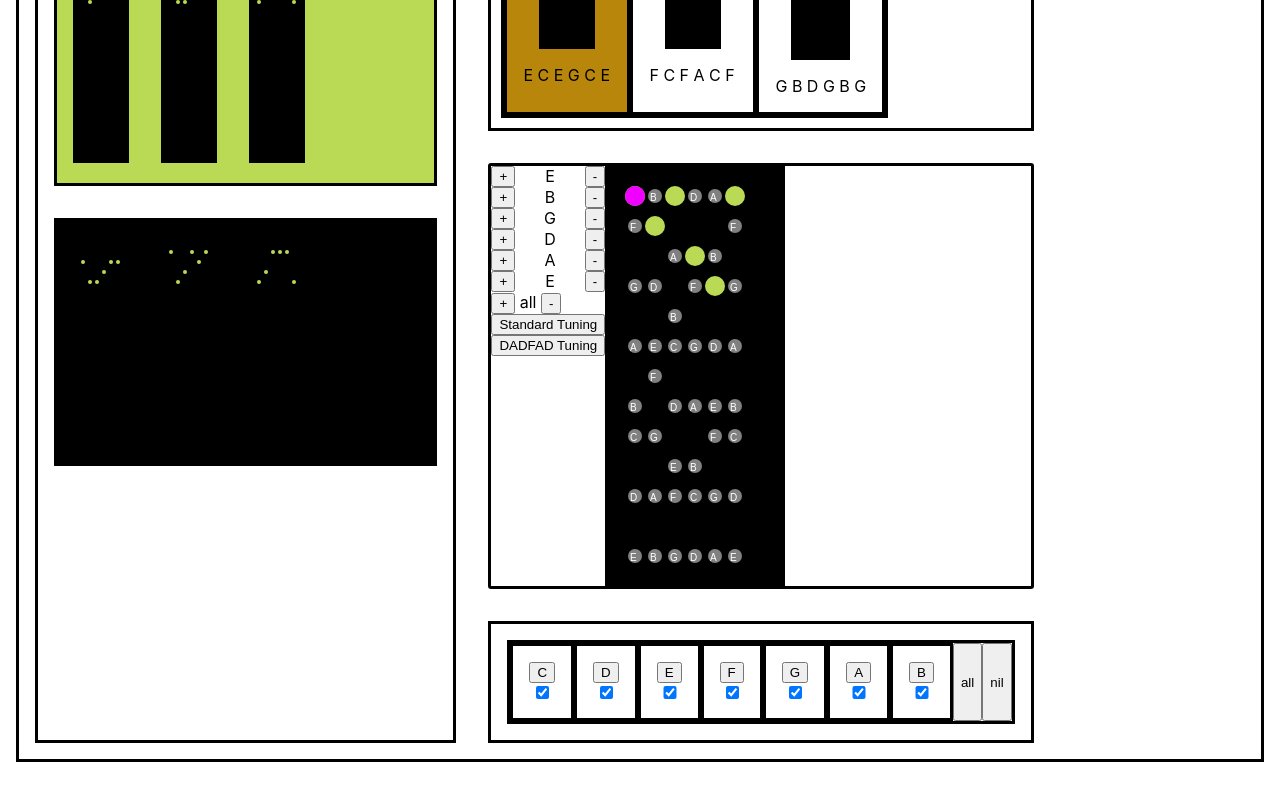
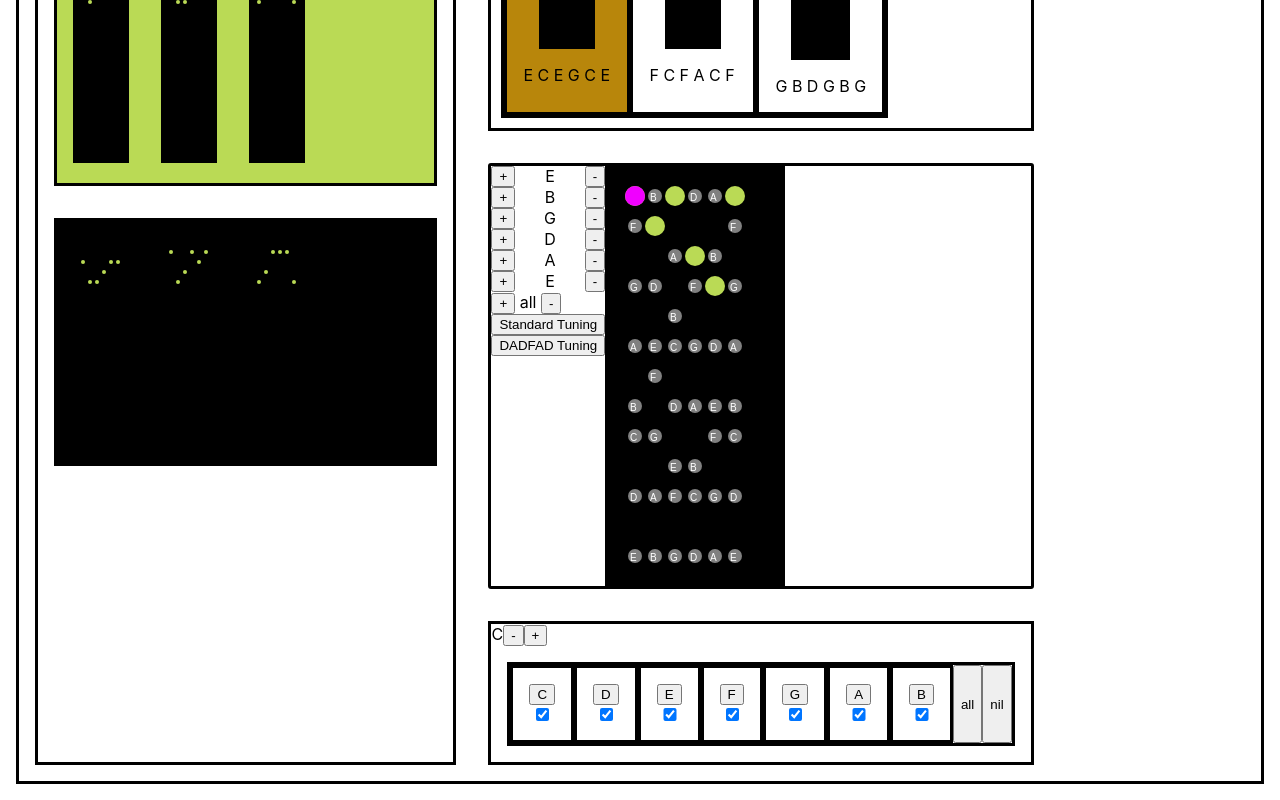
Before and after one commit to gvnmcg/cool-chords, a Next.js app: page / in a window 1280 px wide. Shown: the part 320-1120 px from the top of the page. Before the commit the page ends 1098 px from the top, so only its background shows below. Built offline with nearby package versions, Linux system fonts and the light colour scheme.

Commit message:
sequence controls, scale update

```diff
--- a/pages/chords-app/ts-src/FretboardApp.tsx
+++ b/pages/chords-app/ts-src/FretboardApp.tsx
@@ -5,7 +5,6 @@ import FretboardCanvas from "./FretboardCanvas";
 import {
   ChordSequenceType,
   ChordType,
-  FBStateType,
   NoteType,
   ScaleChordType,
   ScaleKeyType,
@@ -16,9 +15,7 @@ import {
 import {
   allTrue,
   altChordSequence,
-  initChordNote,
   initChordSequence,
-  openChord,
   standardTuning,
 } from "./FretboardConstants";
 import ChordControls from "./components/Chords";
@@ -56,7 +53,11 @@ const FretboardApp = () => {
   return (
     <div className={styles.main}>
       <div className={styles.chordSequenceSelectionList}>
-        <button onClick={() => setSequenceList(sequenceList.concat(chordSequence))}>save sequence</button>
+        <button
+          onClick={() => setSequenceList(sequenceList.concat(chordSequence))}
+        >
+          save sequence
+        </button>
         <a
           href={`data:text/json;charset=utf-8,${encodeURIComponent(
             JSON.stringify(sequenceList)
@@ -65,9 +66,10 @@ const FretboardApp = () => {
         >
           {`Download Json`}
         </a>
-        <Upload setSeq={setSequenceList}/>
+        <Upload setSeq={setSequenceList} />
         {sequenceList.map((seq: ChordSequenceType, seqIx: number) => (
           <div
+            key={seqIx}
             style={
               sequenceIndex == seqIx
                 ? { backgroundColor: "#BADA55" }
@@ -80,7 +82,11 @@ const FretboardApp = () => {
             }}
           >
             {seq.map((chord, chordIx) => (
-              <ChordsCanvas chordSet={chord.notes} tuning={tuning} />
+              <ChordsCanvas
+                chordSet={chord.notes}
+                tuning={tuning}
+                key={chordIx}
+              />
             ))}
           </div>
         ))}
@@ -106,7 +112,12 @@ const FretboardApp = () => {
           />
         </div>
         <div className={styles.scales}>
-          <ScaleControls scale={scale} setScale={setScale} />
+          <ScaleControls
+            scale={scale}
+            setScale={setScale}
+            scaleKey={scaleKey}
+            setScaleKey={setScaleKey}
+          />
         </div>
       </div>
     </div>
--- a/pages/chords-app/ts-src/FretboardConstants.ts
+++ b/pages/chords-app/ts-src/FretboardConstants.ts
@@ -8,6 +8,7 @@ export const allFalse = [false, false, false, false, false, false, false];
 export const allTrue = [true, true, true, true, true, true, true];
 
 export const scaleNumbers = [1, 0, 2, 0, 3, 4, 0, 5, 0, 6, 0, 7, 1];
+export const scaleIntervals = [0, 2, 4, 5, 7, 9, 11];
 
 export const standardTuning: number[] = [40, 45, 50, 55, 59, 64].reverse();
 export const DADFADTuning: number[] = [38, 45, 50, 54, 57, 62].reverse();
@@ -40,7 +41,6 @@ export const noteNamesSharps = [
   "G",
   "G#",
   "A",
-  "A#",
   "A#",
   "B",
 ];
--- a/pages/chords-app/ts-src/FretboardTypes.ts
+++ b/pages/chords-app/ts-src/FretboardTypes.ts
@@ -30,6 +30,7 @@ export type ChordType = {
   slurs: NoteType[];
 };
 export type SlursType = NoteType[];
+
 export type ChordSequenceType = ChordType[];
 
 // Chord UI type
--- a/pages/chords-app/ts-src/components/Chords.tsx
+++ b/pages/chords-app/ts-src/components/Chords.tsx
@@ -1,5 +1,5 @@
 import React, { useState, useEffect } from "react";
-import { debug, noteNames, openChord } from "../FretboardConstants";
+import { debug, noteNames } from "../FretboardConstants";
 import {
   ChordSequenceType,
   ChordType,
@@ -43,7 +43,7 @@ const ChordControls = ({
       slurs: [],
     };
     setChordSequence([...chordSequence, newChord]);
-    setChordSet(openChord);
+    setChordSet([]);
     if (debug) console.log("amendSequence", chordSequence);
   };
 
--- a/pages/chords-app/ts-src/components/Scale.tsx
+++ b/pages/chords-app/ts-src/components/Scale.tsx
@@ -1,14 +1,20 @@
-import React from "react";
-import { allFalse, allTrue, debug, scaleNotes } from "../FretboardConstants";
+import React, { useEffect, useState } from "react";
+import { allFalse, allTrue, debug, noteNames, noteNamesFlats, noteNamesSharps, scaleIntervals, scaleNotes } from "../FretboardConstants";
 import { ScaleType } from "../FretboardTypes";
 import styles from "../../../../styles/Scale.module.css"
 
 interface ScaleControlsProps {
   scale: ScaleType;
   setScale: (scale: ScaleType) => void;
+  scaleKey: number;
+  setScaleKey: (scale:number) => void
 }
 
-const ScaleControls = ({ scale, setScale }: ScaleControlsProps) => {
+const ScaleControls = ({ scale, setScale, scaleKey, setScaleKey }: ScaleControlsProps) => {
+
+  const [noteNamesArr , setNoteNamesArr] = useState<string[]>(noteNames);
+  const [noteNamesKeyIndex , setNoteNamesKeyIndex] = useState<number>(0);
+
   const toggleScaleNumber = (scaleNumber: number) => {
     setScale( scale.map( (s,i) => i == scaleNumber ? !s : s))
     if (debug) console.log("toggle scale", scale);
@@ -21,16 +27,55 @@ const ScaleControls = ({ scale, setScale }: ScaleControlsProps) => {
     if (debug) console.log("toggle chord", scale);
   };
 
+  const getKeyName = (accidentals: number) => {
+    if (accidentals > 0) {
+      return noteNamesArr[Math.abs((accidentals * 7) % 12)]
+    } else {
+      return noteNamesArr[Math.abs((accidentals * 5) % 12)]
+    }
+  }
+
+
+  // const getKeyName = (accidentals: number) => {
+  //   if (accidentals > 0) {
+  //     setNoteNamesKeyIndex(Math.abs((accidentals * 7) % 12))
+  //   } else {
+  //     setNoteNamesKeyIndex(Math.abs((accidentals * 5) % 12))
+  //   }
+  //   return noteNamesArr[noteNamesKeyIndex]
+  // }
+  // const set
+  useEffect(() => {
+    setNoteNamesArr(scaleKey >= 0 ? noteNamesSharps : noteNamesFlats)
+    if (scaleKey >= 0) {
+      setNoteNamesKeyIndex(Math.abs((scaleKey * 7) % 12))
+    } else {
+      setNoteNamesKeyIndex(Math.abs((scaleKey * 5) % 12))
+    }
+    // setScale(allFalse.map( (b:boolean, ix:number) => {
+    //   (scaleIntervals[ix] + noteNamesKeyIndex) % 12
+    // }))
+
+  }, [scaleKey])
+
   return (
-    <div className={styles.chords}>
-      {scaleNotes.map((ch, i) => (
+    <div className={styles.scale}>
+      <div className={styles.key}>
+        {getKeyName(scaleKey)}
+        <button onClick={() => setScaleKey(scaleKey - 1)}> - </button>
+        <button onClick={() => setScaleKey(scaleKey + 1)}> + </button>
+      </div>
+
+      <div className={styles.chords}>
+      {/* subset */}
+      {scaleIntervals.map((ch, i) => (
         <div className={styles.chord} key={i}>
           <button
             onClick={() => {
               toggleChord(i);
             }}
           >
-            {ch}
+            {noteNamesArr[(ch + noteNamesKeyIndex) % 12]}
           </button>
           <input
             type="checkbox"
@@ -59,6 +104,8 @@ const ScaleControls = ({ scale, setScale }: ScaleControlsProps) => {
         nil
       </button>
     </div>
+    </div>
+
   );
 };
 
```
